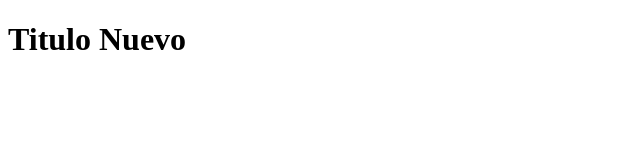
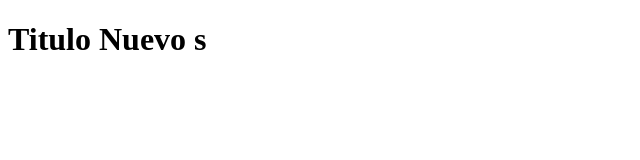
Before and after one commit to angeldark20203/hello-world-git, a plain HTML site: page index.html in a window 1280 px wide. Shown: the full height of the page, 0-640 px from the left. Drawn offline with Linux system fonts and the light colour scheme.

Commit message:
Agrego s

```diff
--- a/index.html
+++ b/index.html
@@ -8,7 +8,7 @@
 </head>
 
 <body>
-    <h1>Titulo Nuevo</h1>
+    <h1>Titulo Nuevo s</h1>
 
 </body>
 
```
